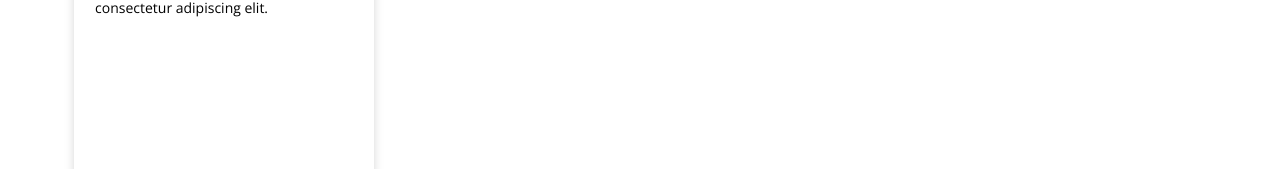
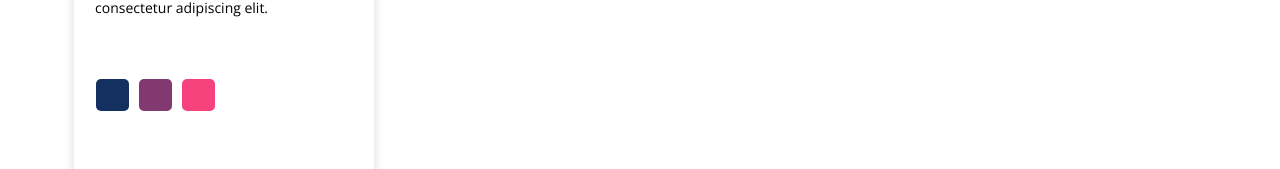
Before and after one commit to Wesley-Ryan/companyFE, a React (Create React App) app: page / in a window 1280 px wide. Shown: the part 1239-1408 px from the top of the page. Built offline with nearby package versions, Linux system fonts and the light colour scheme.

Commit message:
Styled product card, cleaned up

```diff
--- a/src/components/Card.js
+++ b/src/components/Card.js
@@ -1,9 +1,21 @@
 /** @jsxImportSource @emotion/react */
 import { css } from "@emotion/react";
-import { Column, CardText, CardTitle, CardButton } from "../styles/Styles";
+import {
+  Column,
+  CardText,
+  CardTitle,
+  CardButton,
+  CardColorBox,
+  Row,
+  Checked,
+} from "../styles/Styles";
+import Arrow from "../assets/arrow.svg";
+import Glasses from "../assets/glasses.jpg";
+import { useState } from "react";
+const Card = (props) => {
+  const colors = ["#143061", "#81396f", "#F6437D"];
+  const [inCart, setInCart] = useState(false);
 
-import Glasses from "../assets/glasses.jpg";
-const Card = (props) => {
   return (
     <div
       css={css`
@@ -28,6 +40,7 @@ const Card = (props) => {
               border-top-left-radius: 12px;
               border-top-right-radius: 12px;
             `}
+            alt="product"
           />
         </div>
         <Column>
@@ -36,6 +49,35 @@ const Card = (props) => {
             Lorem ipsum dolor sit amet, consectetur adipiscing elit.
           </CardText>
         </Column>
+        <Row
+          css={css`
+            margin: 51px 159.5px 0 21.5px;
+            justify-content: space-between;
+          `}
+        >
+          <CardColorBox
+            css={css`
+              background-color: ${colors[0]};
+            `}
+          >
+            {inCart && <Checked src={Arrow} alt="checked" />}
+          </CardColorBox>
+
+          <CardColorBox
+            css={css`
+              background-color: ${colors[1]};
+            `}
+          >
+            {inCart && <Checked src={Arrow} alt="checked" />}{" "}
+          </CardColorBox>
+          <CardColorBox
+            css={css`
+              background-color: ${colors[2]};
+            `}
+          >
+            {inCart && <Checked src={Arrow} alt="checked" />}
+          </CardColorBox>
+        </Row>
         <CardButton>Add to cart</CardButton>
       </Column>
     </div>
--- a/src/components/Cart.tsx
+++ b/src/components/Cart.tsx
@@ -16,7 +16,7 @@ const Cart: React.FC<Props> = ({ children }) => {
         background-color: #ffffff;
         box-shadow: 0 0 9px 0 rgba(0, 0, 0, 0.19);
         z-index: 99;
-        position: fixed;
+        position: absolute;
       `}
     >
       <Row>{children}</Row>
--- a/src/styles/Styles.tsx
+++ b/src/styles/Styles.tsx
@@ -95,6 +95,17 @@ const CardButton = styled.button`
   bottom: 0;
 `;
 
+const CardColorBox = styled.div`
+  height: 32px;
+  width: 33px;
+  border-radius: 5px;
+`;
+
+const Checked = styled.img`
+  height: 20px;
+  margin: 4px;
+`;
+
 export {
   Row,
   Column,
@@ -105,4 +116,6 @@ export {
   CardText,
   CardTitle,
   CardButton,
+  CardColorBox,
+  Checked,
 };
```
Also changed, not shown: src/assets/arrow.svg (added).
